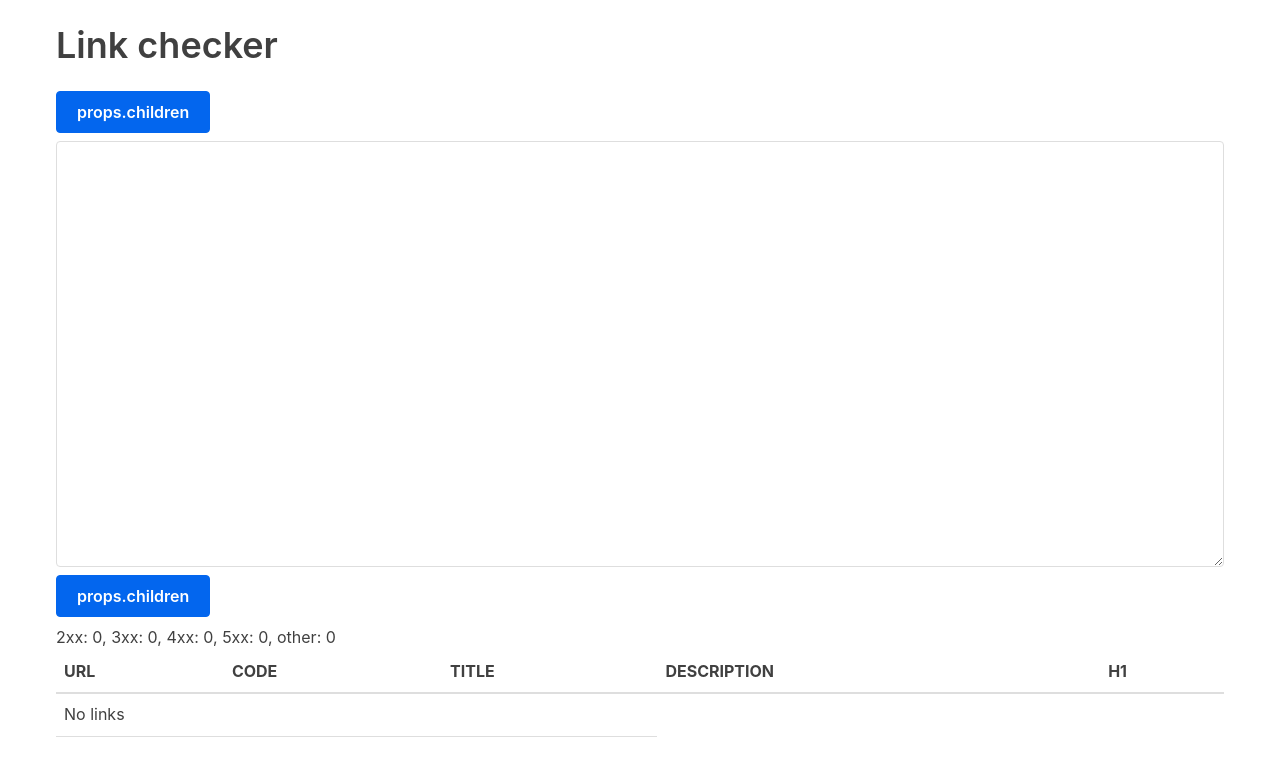
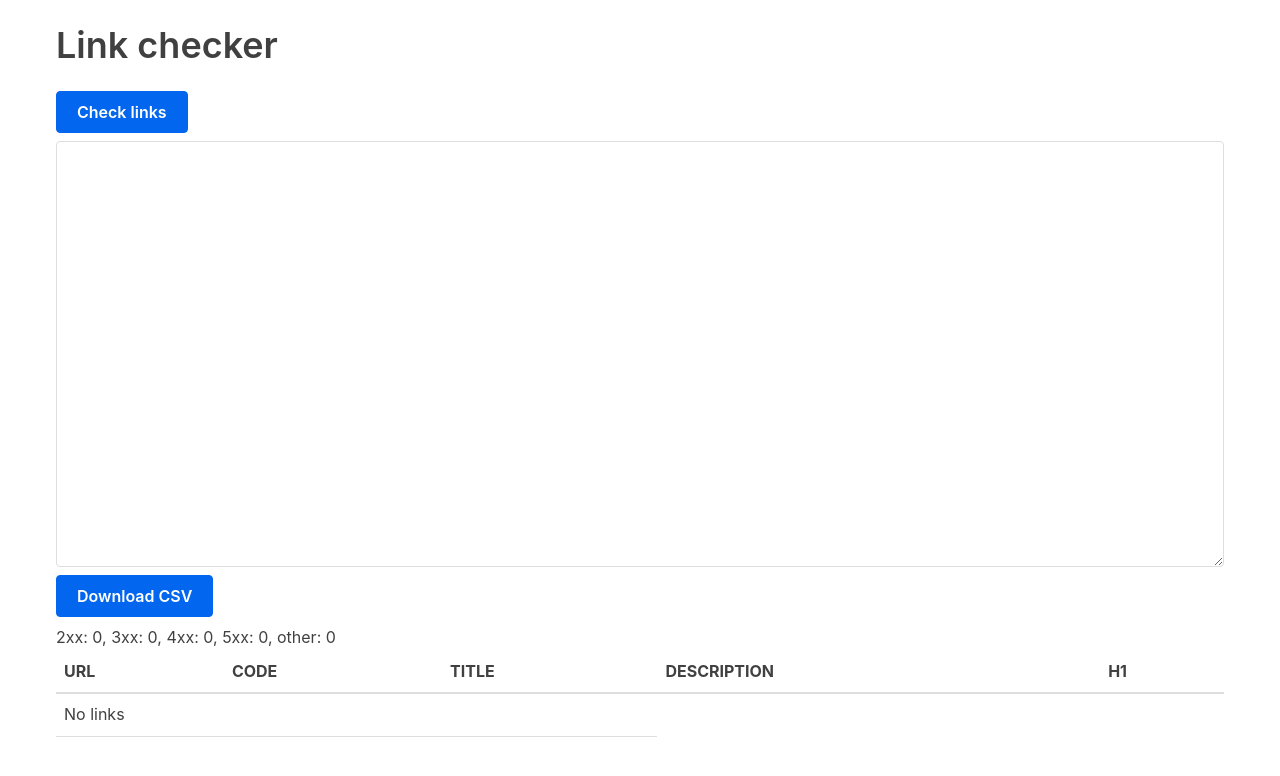
Before and after one commit to ryzzzzzzzzzzz/link-checker, a React (Create React App) app: page / in a window 1280 px wide. Shown: the top 776 px of the page. Built offline with nearby package versions, Linux system fonts and the light colour scheme.

Commit message:
Update Button.jsx

```diff
--- a/src/components/button/Button.jsx
+++ b/src/components/button/Button.jsx
@@ -1,5 +1,5 @@
 export default function Button(props){
     return (
-        <button onClick={props.onClick}>props.children</button>
+        <button onClick={props.onClick}>{props.children}</button>
     )
 }
```
